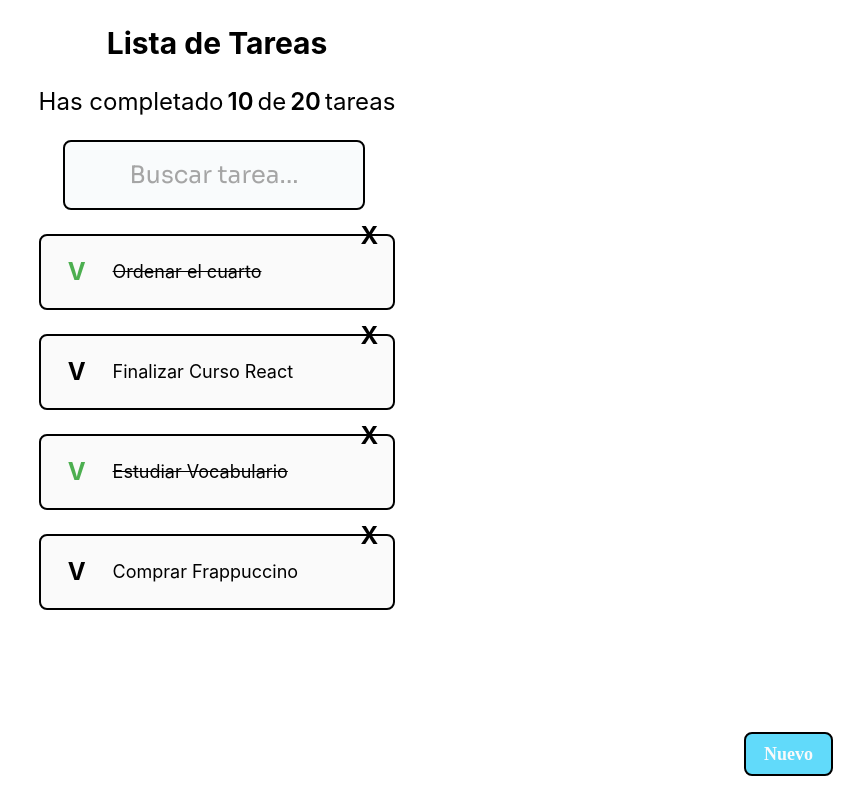
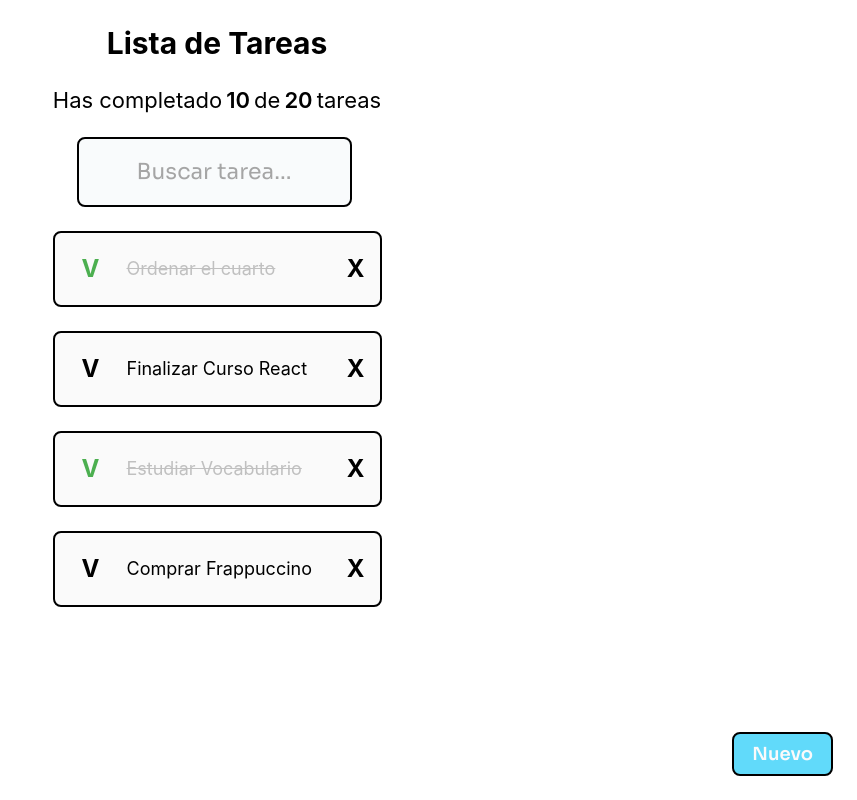
Before and after one commit to Alvarenga144/TodoList-Reactjs18, a React (Create React App) app: page / in a window 1280 px wide. Shown: the whole page, without its empty margins (423-1280 px from the left). Built offline with nearby package versions, Linux system fonts and the light colour scheme.

Commit message:
last styles

```diff
--- a/src/App.js
+++ b/src/App.js
@@ -18,7 +18,6 @@ function App() {
   return (
     <>
       <Title />
-      {/*<div className='main-container'>*/}
         <TodoCounter completed={10} total={20} />
         <TodoSearch />
 
@@ -31,7 +30,6 @@ function App() {
             />
           ))}
         </TodoList>
-      {/*</div>*/}
 
       <CreateTodoButton />
 
--- a/src/CreateTodoButton.css
+++ b/src/CreateTodoButton.css
@@ -7,7 +7,7 @@
     position: fixed;
     bottom: 24px;
     right: 24px;
-    font-family: 'Mukta';
+    font-family: 'Sora';
     font-weight: 600;
     color: #fafafa;
     display: flex;
--- a/src/TodoCounter.css
+++ b/src/TodoCounter.css
@@ -1,5 +1,5 @@
 .TodoCounter {
-    font-size: 24px;
+    font-size: 22px;
     font-weight: 400;
     text-align: center;
     margin: 26px 0 24px 0;
--- a/src/TodoItem.css
+++ b/src/TodoItem.css
@@ -28,6 +28,7 @@
 
 .TodoItem-p--complete {
     text-decoration: line-through;
+    color: #c0c0c0;
 }
 
 .Icon {
@@ -53,7 +54,6 @@
 
 .Icon-delete {
     position: absolute;
-    top: -24px;
     right: 0;
 }
 
--- a/src/TodoSearch.css
+++ b/src/TodoSearch.css
@@ -5,7 +5,7 @@
     margin: 0 24px 0 24px;
     height: 64px;
     width: calc(100% - 62px);
-    font-size: 24px;
+    font-size: 22px;
     text-align: center;
     font-family: 'Sora';
     font-weight: 400;
@@ -30,12 +30,7 @@
 }
 
 .TodoSearch:focus {
-    outline-color: #61DAFA;
+    outline-color: none;
+    outline-width: 0;
     box-shadow: 10px 10px 0px #000000
 }
-
-@supports selector(:focus-visible) {
-    .TodoSearch:focus-visible {
-        outline-color: #61DAFA;
-    }
-}
--- a/src/index.css
+++ b/src/index.css
@@ -1,6 +1,8 @@
 body {
   margin: 0;
-  display: grid;
+  display: flex;
+  justify-content: center;
+  align-items: center;
   background-color: #FFFFFF;
   place-items: center;
   font-family: -apple-system, BlinkMacSystemFont, 'Sora', sans-serif;
```
